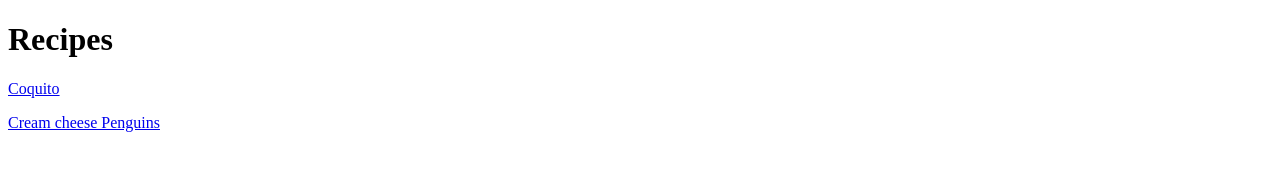
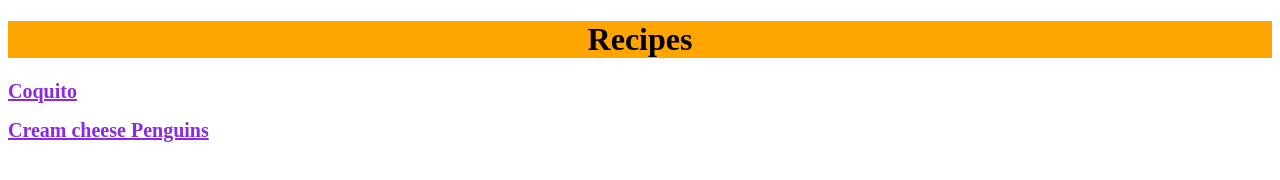
Before and after one commit to iDogggo/HTML-test-project, a plain HTML site: page index.html in a window 1280 px wide. Drawn offline with Linux system fonts and the light colour scheme.

Commit message:
Added some CSS to landing page for practice

```diff
--- a/index.html
+++ b/index.html
@@ -4,11 +4,13 @@
     <meta charset="UTF-8">
     <meta name="viewport" content="width=device-width, initial-scale=1.0">
     <title>Document</title>
+    <link rel="stylesheet" href="style.css">
 </head>
+
 <body>
-    <h1>Recipes</h1>
-    <a href="./recipes/coquito.html">Coquito</a>
+    <h1 class="Headline">Recipes</h1>
+    <a href="./recipes/coquito.html" class="link">Coquito</a>
     <p></p>
-    <a href="./recipes/cream-cheese-penguins.html">Cream cheese Penguins</a>
+    <a href="./recipes/cream-cheese-penguins.html" class="link">Cream cheese Penguins</a>
 </body>
 </html>
--- /dev/null
+++ b/style.css
@@ -0,0 +1,11 @@
+.Headline {
+    background-color: orange;
+    text-align: center;
+}
+
+.link {
+    color: blueviolet;
+    font-size: 20px;
+    font-weight: bold;
+    text-align: center;
+}
```
Also changed, not shown: recipes/coquito.html (+1 -1 lines).
